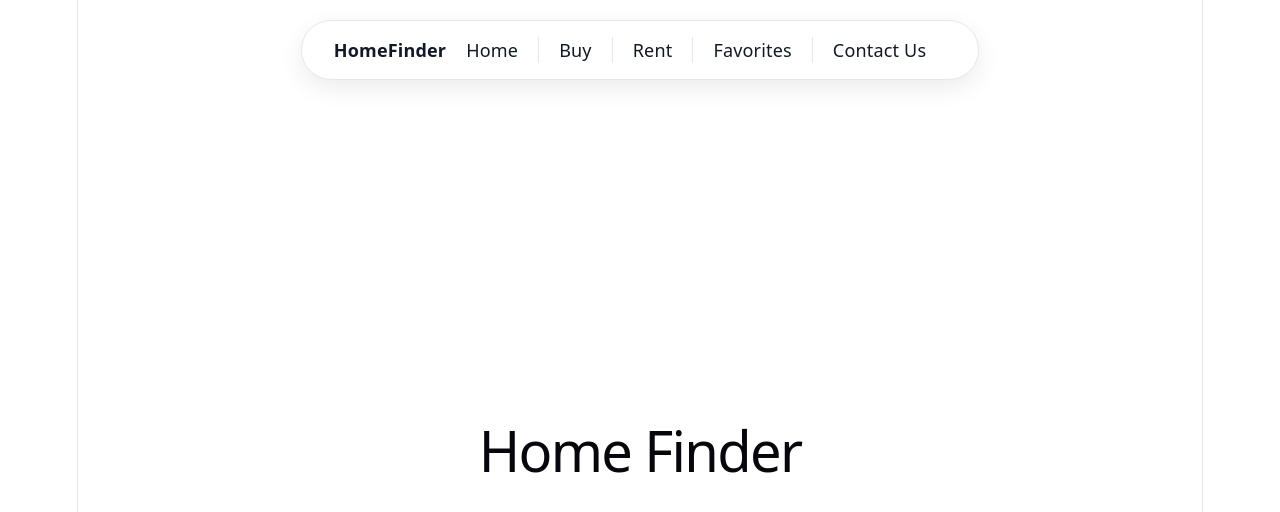
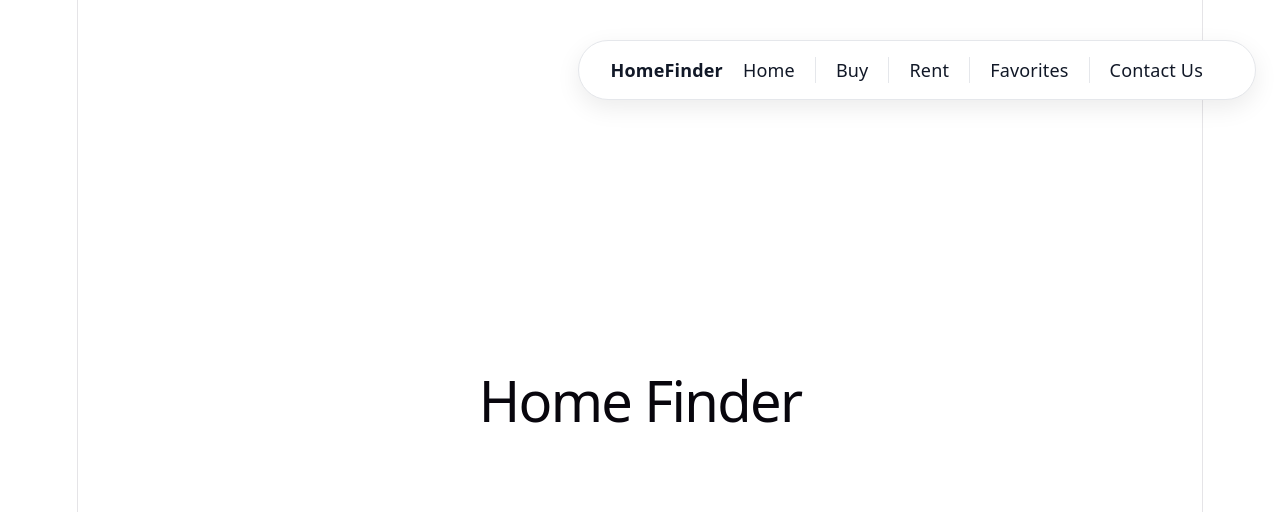
Before and after one commit to yasi-ayazi/home-finder, a React (Vite) app: page / in a window 1280 px wide. Shown: the top 512 px of the page. Built offline with nearby package versions, Linux system fonts and the light colour scheme.

Commit message:
Refactor Header component structure and styles for better layout and alignment

```diff
--- a/src/components/Header/Header.css
+++ b/src/components/Header/Header.css
@@ -1,14 +1,22 @@
 .header-nav {
-  padding: 0px;
+  padding: 0;
 }
 
 .site-header {
+  position: absolute;
+  top: 40px;
+  right: 24px;
+  left: auto;
+  transform: none;
+  z-index: 10;
+}
+
+.site-header .container {
   display: flex;
-  justify-content: space-between;
+  justify-content: flex-end;
   align-items: center;
 
-  max-width: 1200px;
-  margin: 20px auto;
+  width: fit-content;
   padding: 16px 32px;
 
   background: #ffffff;
--- a/src/components/Header/Header.tsx
+++ b/src/components/Header/Header.tsx
@@ -4,6 +4,7 @@ function Header() {
   return (
 
     <header className="site-header">
+      <div className="container">
         <a href="/" className="site-logo">
           HomeFinder
         </a>
@@ -17,6 +18,7 @@ function Header() {
             <li><a href="/contact">Contact Us</a></li>
           </ul>
         </nav>
+      </div>
     </header>
   )
 }
```
Lines whose indentation alone changed are shown as unchanged.
